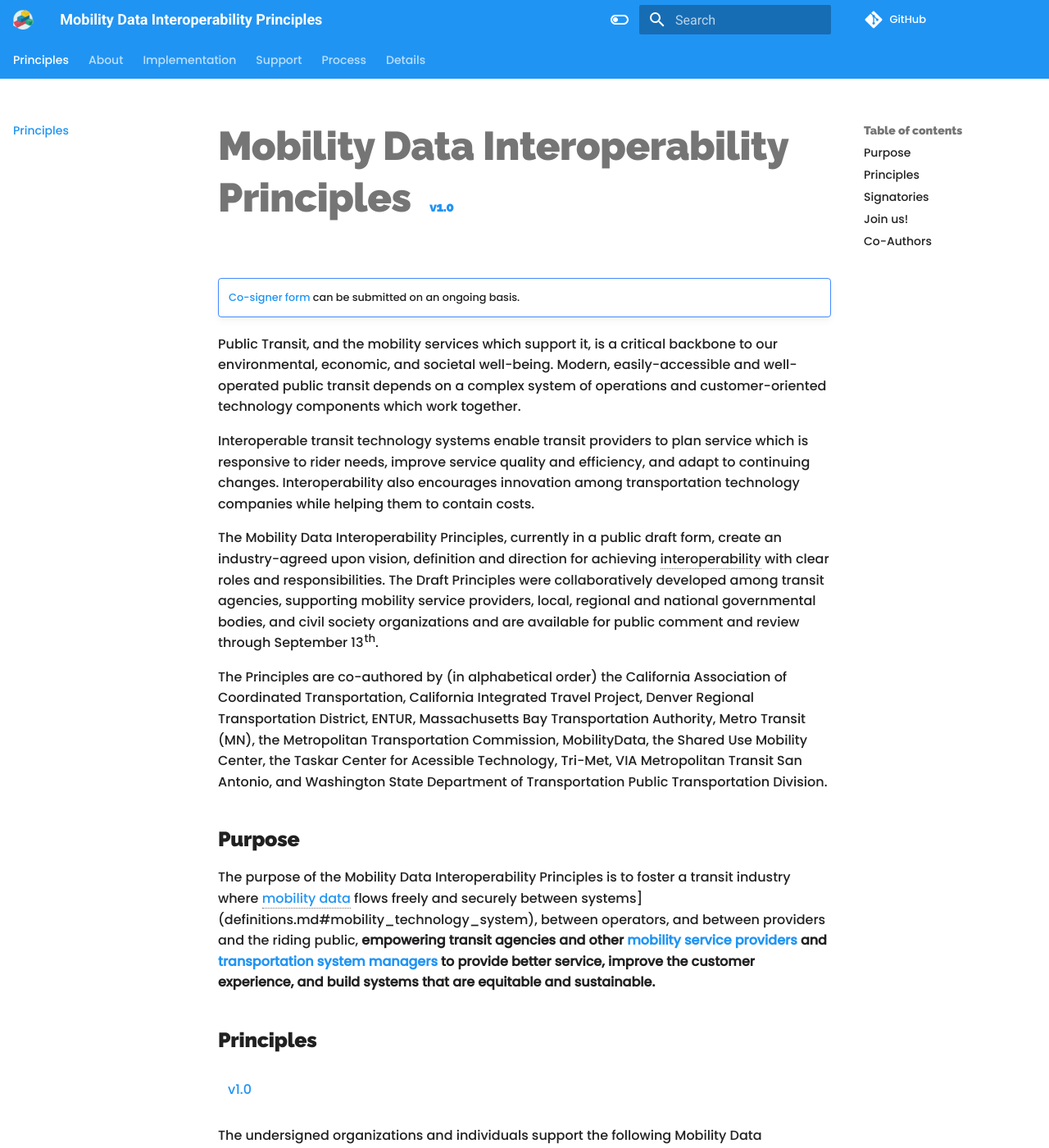
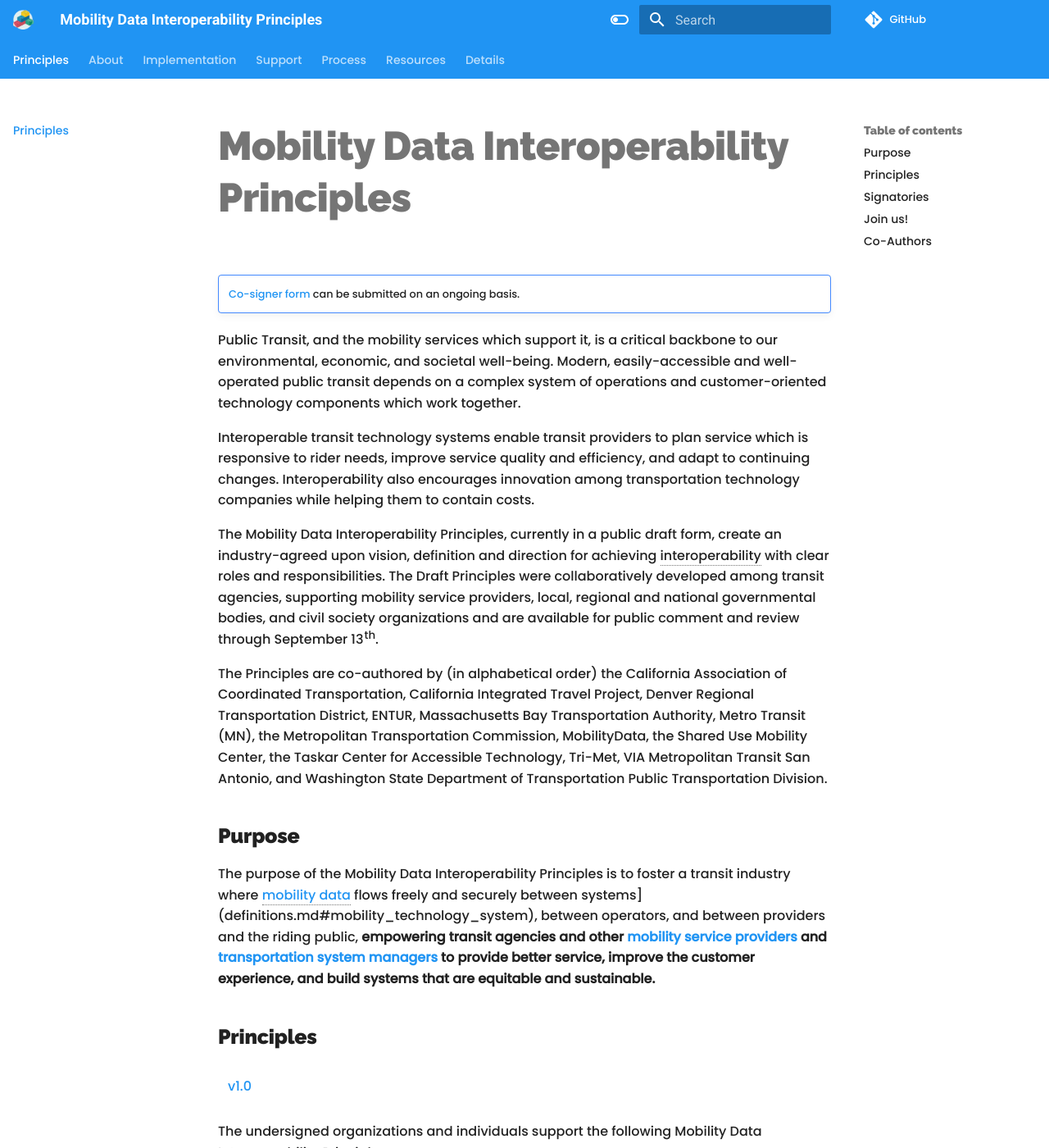
Before and after one commit to interoperable-mobility/principles, an MkDocs documentation site: the page built from docs/index.md, in a window 1280 px wide and 1400 px high. Shown: the whole window at 82% size. Built offline with MkDocs 1.6.1 and Material for MkDocs 9.7.7, drawn with Linux system fonts in a browser that asks for light colours; nearby versions of some CDN libraries; comment, search, counter and statistics services are not loaded.

Commit message:
add resources
- short presentation
- long presentation

```diff
--- a/docs/index.md
+++ b/docs/index.md
@@ -1,4 +1,4 @@
-# Mobility Data Interoperability Principles <span class="version-tag">v1.0</span>
+# Mobility Data Interoperability Principles
 
 !!! check ""
     [Co-signer form](https://forms.gle/TW5f25cUR12GTiCB6) can be submitted on an ongoing basis.
@@ -9,7 +9,7 @@
 
 The Mobility Data Interoperability Principles, currently in a public draft form, create an industry-agreed upon vision, definition and direction for achieving interoperability with clear roles and responsibilities.  The Draft Principles were collaboratively developed among transit agencies, supporting mobility service providers, local, regional and national governmental bodies, and civil society organizations and are available for public comment and review through September 13th.
 
-The Principles are co-authored by (in alphabetical order) the California Association of Coordinated Transportation, California Integrated Travel Project, Denver Regional Transportation District,  ENTUR, Massachusetts Bay Transportation Authority, Metro Transit (MN), the Metropolitan Transportation Commission, MobilityData, the Shared Use Mobility Center, the Taskar Center for Acessible Technology, Tri-Met, VIA Metropolitan Transit San Antonio, and Washington State Department of Transportation Public Transportation Division.
+The Principles are co-authored by (in alphabetical order) the California Association of Coordinated Transportation, California Integrated Travel Project, Denver Regional Transportation District,  ENTUR, Massachusetts Bay Transportation Authority, Metro Transit (MN), the Metropolitan Transportation Commission, MobilityData, the Shared Use Mobility Center, the Taskar Center for Accessible Technology, Tri-Met, VIA Metropolitan Transit San Antonio, and Washington State Department of Transportation Public Transportation Division.
 
 ## Purpose
 
--- a/mkdocs.yml
+++ b/mkdocs.yml
@@ -9,6 +9,7 @@
     - Implementation: implementation.md
     - Support: support.md
     - Process: process.md
+    - Resources: resources.md
     - Details: definitions.md
 
 theme:
```
Also changed, not shown: docs/implementation.md (+2 -1 lines), docs/resources.md (added, +28 -0 lines).
